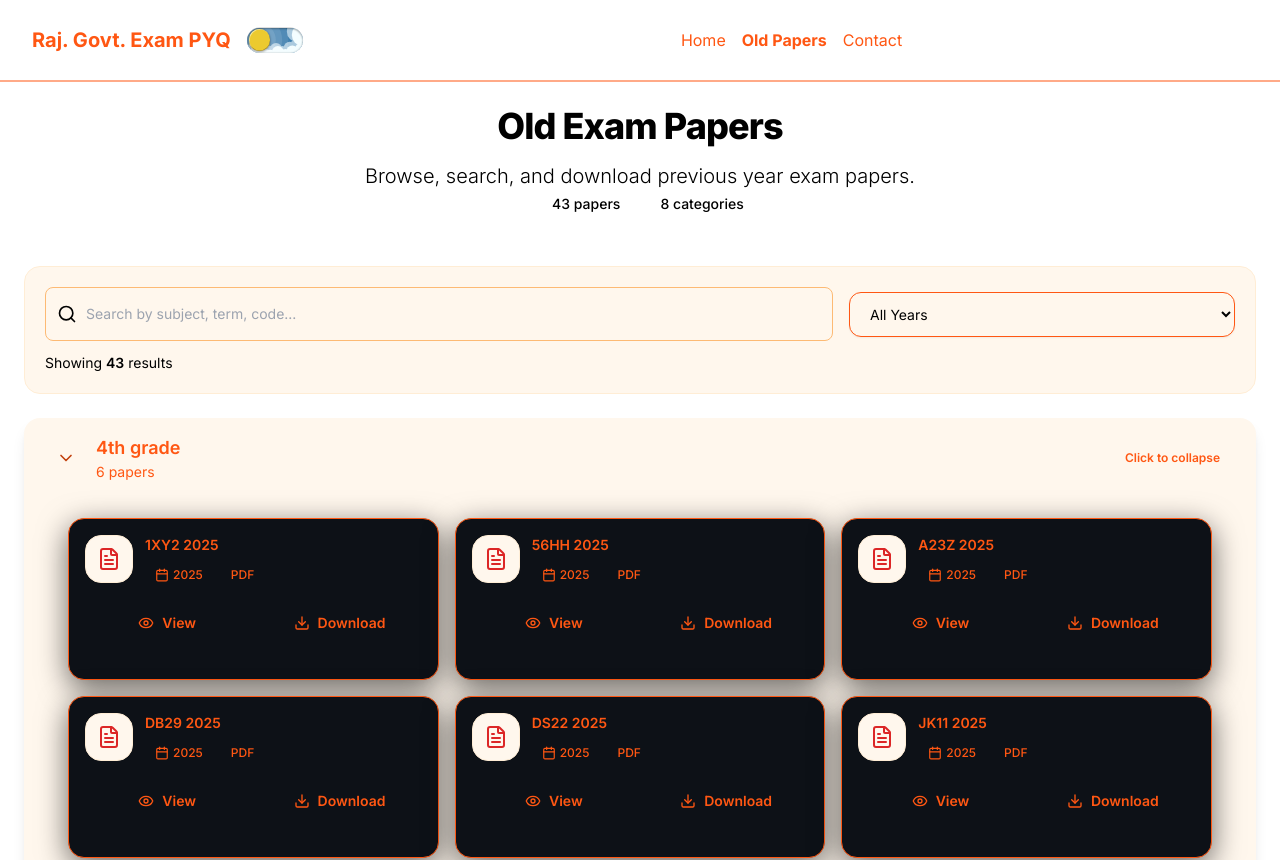
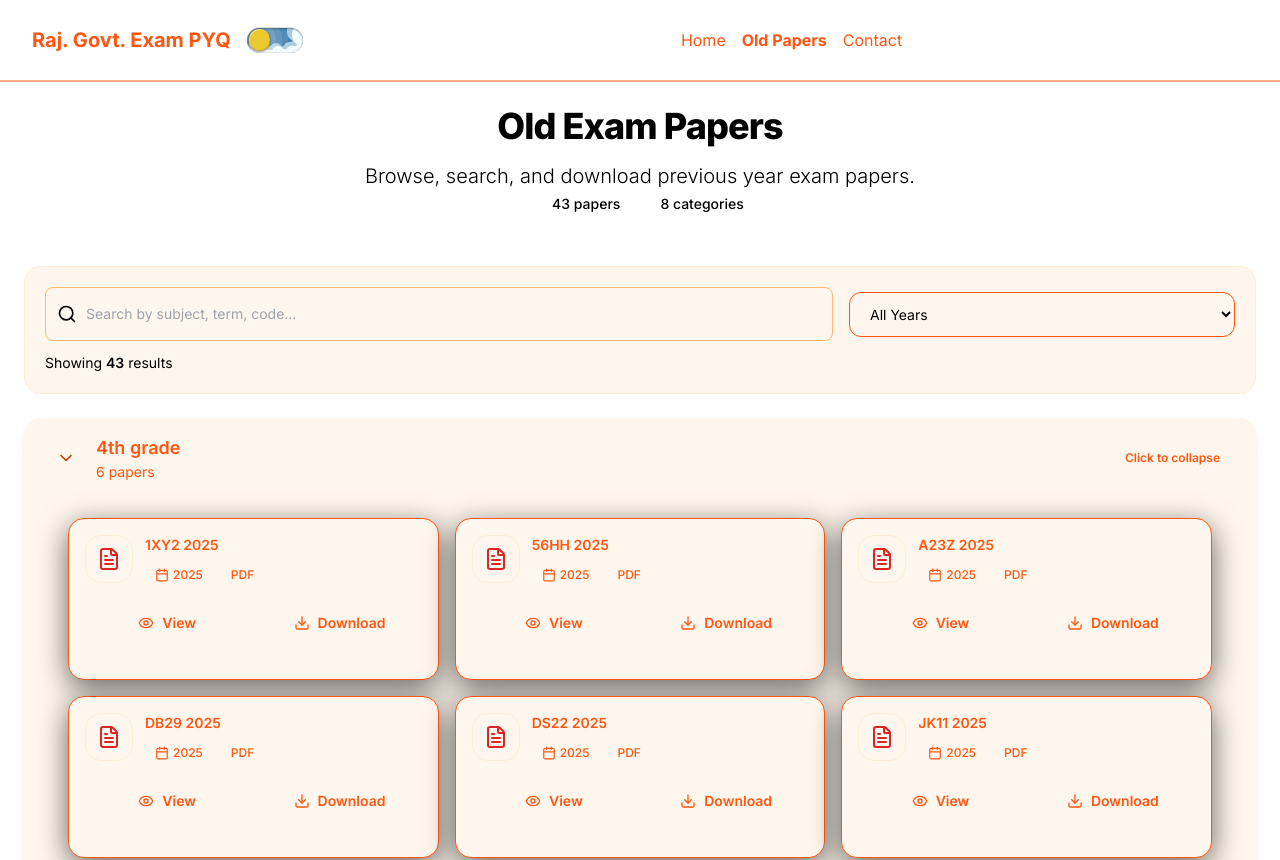
Before and after one commit to ErManoj-Sharma/GovtExamPYQ, a Next.js app: page /OldPaper in a window 1280 px wide. Shown: the top 860 px of the page. Built offline with nearby package versions, Linux system fonts and the light colour scheme.

Commit message:
lightmode fix

```diff
--- a/src/app/OldPaper/page.jsx
+++ b/src/app/OldPaper/page.jsx
@@ -261,7 +261,7 @@ const OldPaperPage = () => {
                                             {papers.map((paper, index) => (
                                                 <div
                                                     key={index}
-                                                    className=" group relative rounded-2xl border p-4 transition-all duration-300 bg-black border-primary dark:border-primary-dark shadow-[0_8px_30px_rgba(0,0,0,0.6)] hover:-translate-y-1 hover:shadow-[0_0_0_1px_rgba(59,130,246,0.3),0_20px_50px_rgba(0,0,0,0.9)]
+                                                    className=" group relative rounded-2xl border p-4 transition-all duration-300 bg-primary-50 dark:bg-black border-primary dark:border-primary-dark shadow-[0_8px_30px_rgba(0,0,0,0.6)] hover:-translate-y-1 hover:shadow-[0_0_0_1px_rgba(59,130,246,0.3),0_20px_50px_rgba(0,0,0,0.9)]
 "
                                                 >
                                                     <div className="flex items-start gap-3">
```
